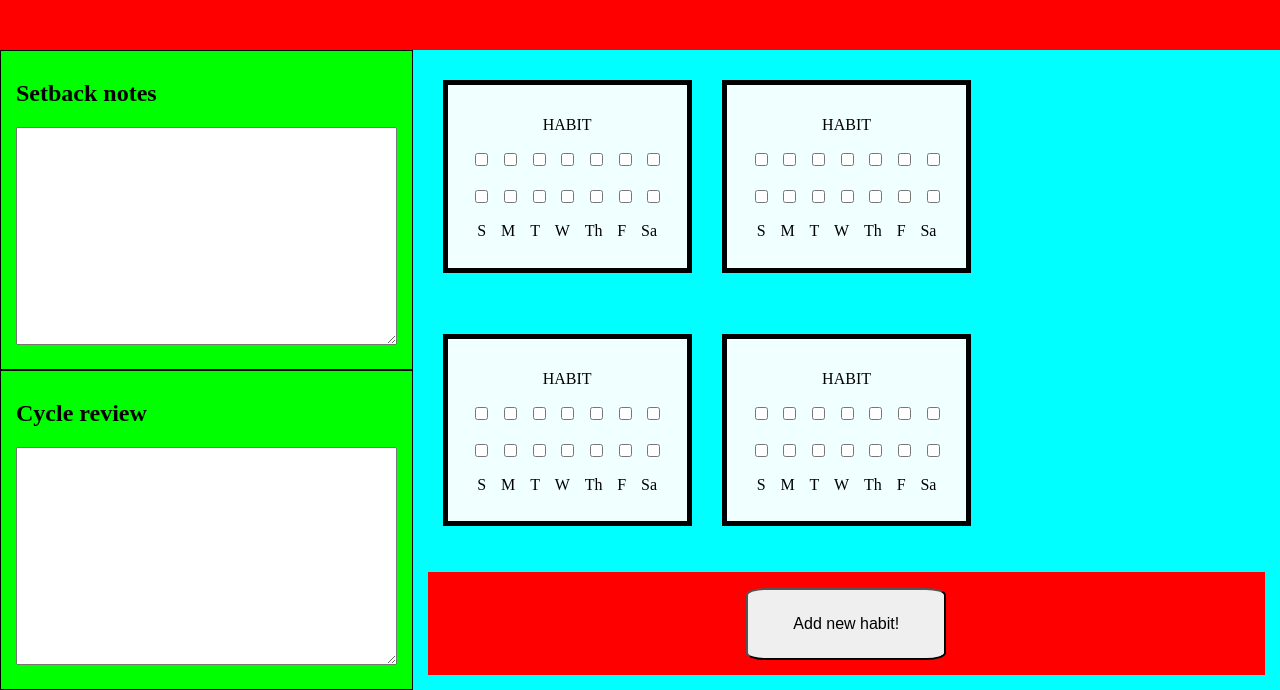
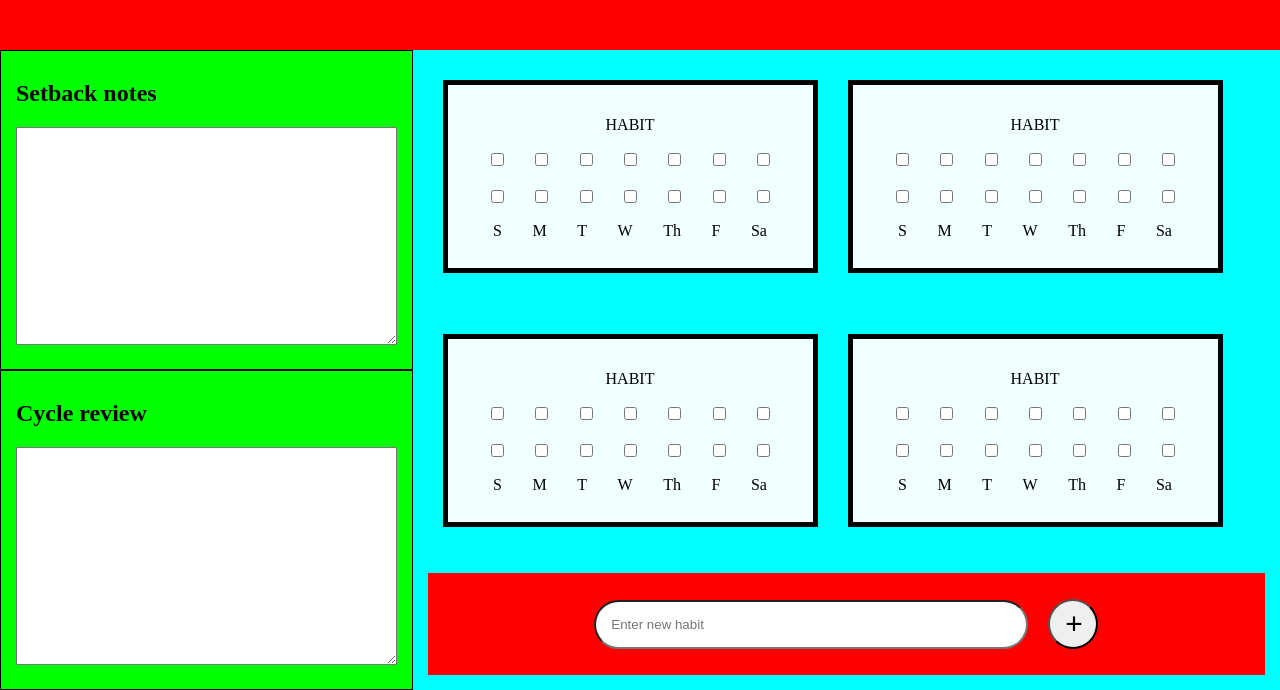
Before and after one commit to Aldo10012/Intensive_1.1, a plain HTML site: page index.html in a window 1280 px wide. Shown: the part 120-810 px from the top of the page. Drawn offline with Linux system fonts and the light colour scheme.

Commit message:
changed add-habit btn to an input & a btn

```diff
--- a/index.html
+++ b/index.html
@@ -21,7 +21,6 @@
             </sidenav>
 
             <content>
-
                 <div class='tracker'>
                     <p>HABIT</p>
                     <div class='marker-row'>
@@ -126,8 +125,9 @@
                     </div>
                 </div>
 
-                <div class='btn-section'>
-                    <button type="button" id='add-habit'>Add new habit!</button>
+                <div id='new-habit-section'>
+                    <input type='text' placeholder='Enter new habit' id='new-habit-input'>
+                    <button id='new-habit-btn'> + </button>
                 </div>
 
             </content>
--- a/style.css
+++ b/style.css
@@ -27,6 +27,7 @@ main{
     display: flex;
     flex-direction: row;
     min-height: 80vh;
+    max-height: 1000vh;
 
     background-color: pink;
 }
@@ -77,7 +78,7 @@ content{
     background-color: azure;
     padding:15px;
     margin: 15px;
-    width: 25%;
+    width: 40%;
     height: 25%;
     border: solid 5px;
 }
@@ -92,19 +93,33 @@ content{
     justify-content: space-evenly;
 }
 
-
-.btn-section{
+/****************************************************************
+    Stylizing new habit section
+*****************************************************************/
+#new-habit-section{
     background-color: red;
     width: 100%;
     display: flex;
-    flex-direction: column;
+    flex-direction: row;
     align-items: center;
     justify-content: center;
 }
 
-button#add-habit{
-    padding: 25px;
-    border-radius: 10%;
-    width: 200px;
-    font-size: 1em;
+#new-habit-section > input{
+    width: 400px;
+    padding: 15px;
+    margin: 10px;
+    border-radius: 30px;
 }
+#new-habit-section > button{
+    padding: 15px;
+    margin: 10px;
+    border-radius: 50px;
+    width: 50px;
+    height: 50px;
+    font-size: 30px;
+    display: flex;
+    flex-direction: column;
+    justify-content: center;
+    align-self: center;
+}
```
